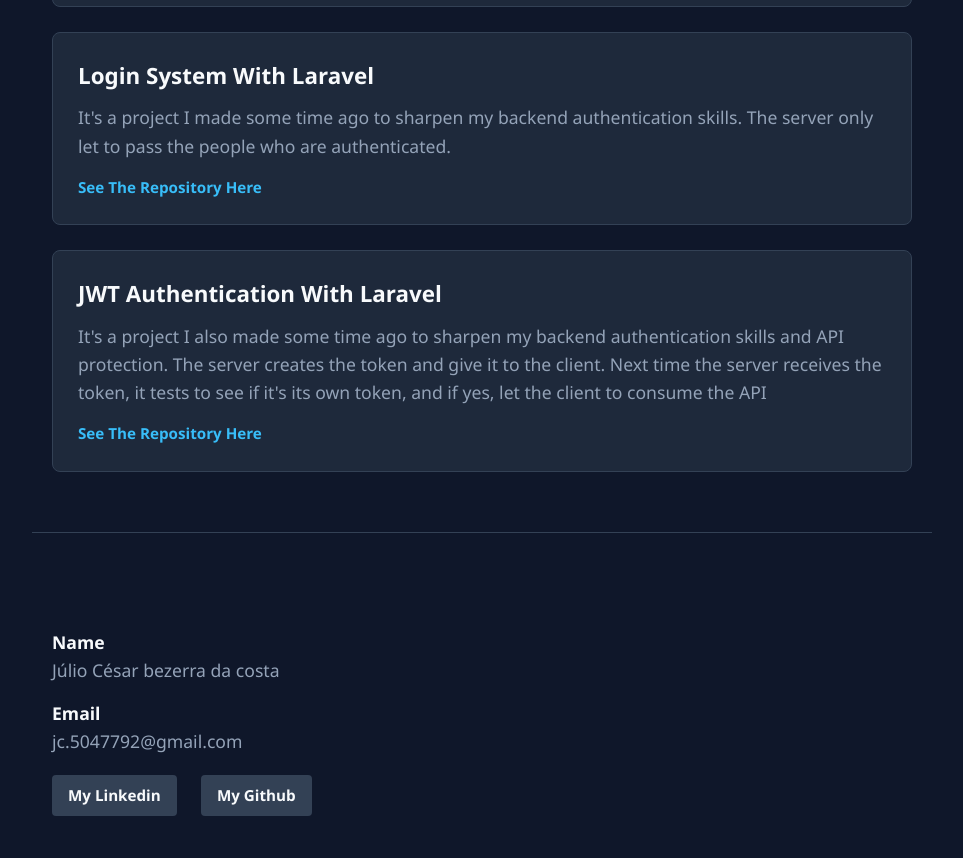
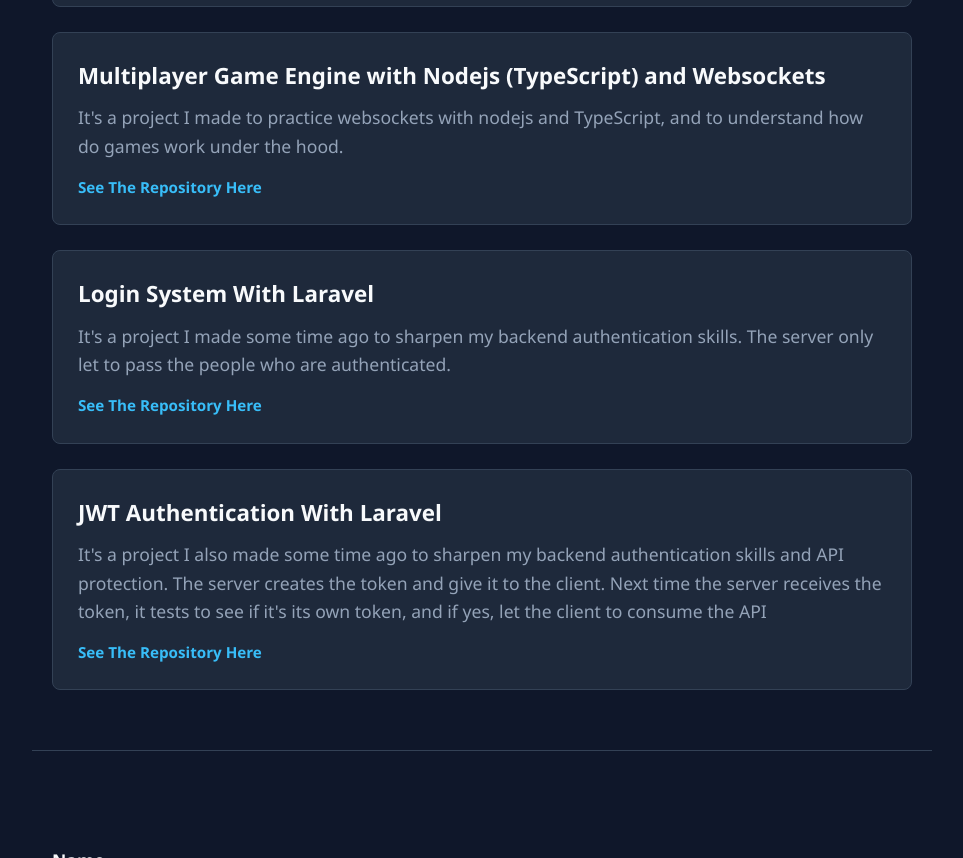
Before and after one commit to PoxaNit/PoxaNit.github.io, a plain HTML site: page index.html in a window 1280 px wide. Shown: the part 1455-2313 px from the top of the page, without its empty margins (158-1121 px from the left). Drawn offline with Linux system fonts and the light colour scheme.

Commit message:
Project Added

```diff
--- a/index.html
+++ b/index.html
@@ -76,6 +76,19 @@
 
 	    <div>
 
+		<h4>Multiplayer Game Engine with Nodejs (TypeScript) and Websockets</h4>
+
+		<p>
+		    It's a project I made to practice websockets with nodejs and TypeScript,
+		    and to understand how do games work under the hood.
+		</p>
+
+		<a href="https://github.com/PoxaNit/NodeJS-TypeScript-multiplayer-game-engine">See The Repository Here</a>
+
+	    </div>
+
+	    <div>
+
 		<h4>Login System With Laravel</h4>
 
 		<p>It's a project I made some time ago to sharpen my backend authentication skills. The server only let to pass the people who are authenticated.</p>
```
